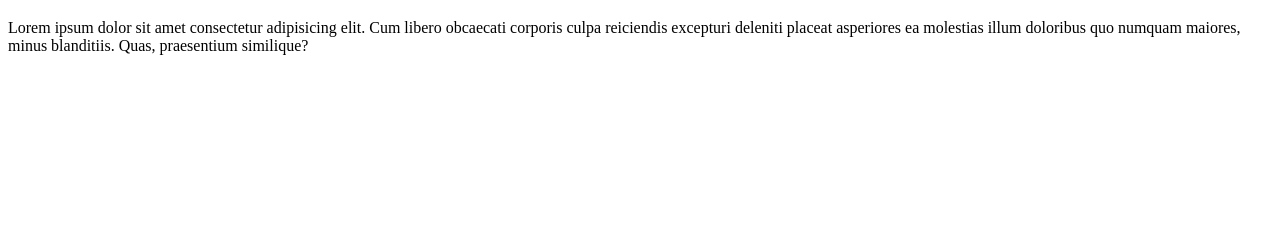
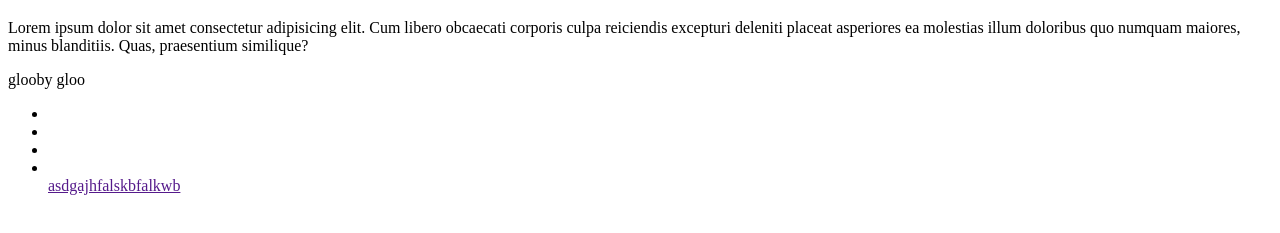
Before and after one commit to AppleMuffin/first-repo, a plain HTML site: page index.html in a window 1280 px wide. Shown: the part 61-294 px from the top of the page. Drawn offline with Linux system fonts and the light colour scheme.

Commit message:
created styles, updated some index code

```diff
--- a/index.html
+++ b/index.html
@@ -9,5 +9,16 @@
 <body>
     <h1>my first git site</h1>
     <p>Lorem ipsum dolor sit amet consectetur adipisicing elit. Cum libero obcaecati corporis culpa reiciendis excepturi deleniti placeat asperiores ea molestias illum doloribus quo numquam maiores, minus blanditiis. Quas, praesentium similique?</p>
+    <header>glooby gloo</header>
+
+    <section>
+      <ul>
+        <li></li>
+        <li></li>
+        <li></li>
+        <li></li>
+        <a href="">asdgajhfalskbfalkwb</a>
+      </ul>
+    </section>
 </body>
 </html>
--- /dev/null
+++ b/style.css
@@ -0,0 +1,3 @@
+body {
+  background-color: grey;
+}
```
